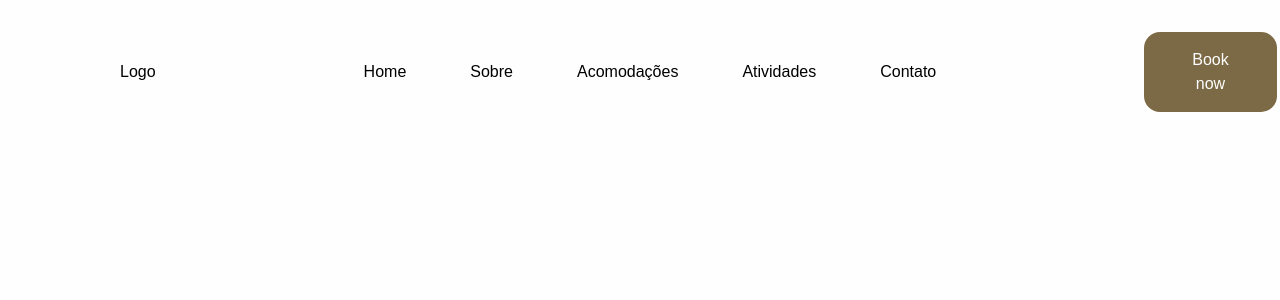
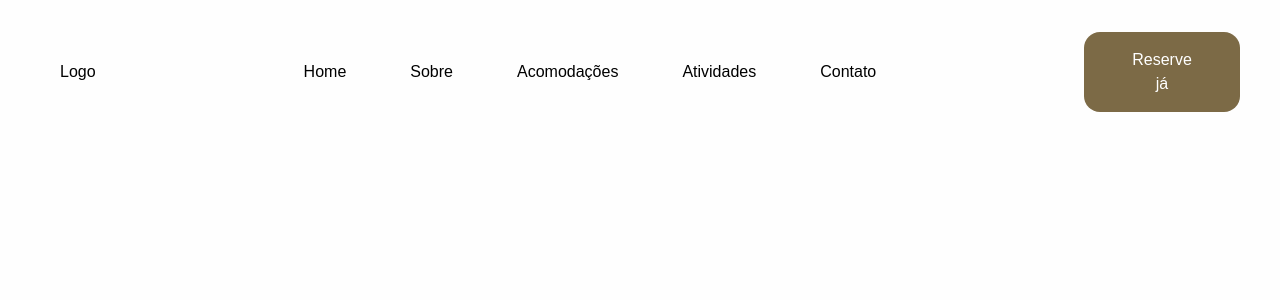
Before and after one commit to Buenohy/pousada-vista-da-mantiqueira, a Next.js app: page / in a window 1280 px wide. Shown: the top 300 px of the page. Built offline with nearby package versions, Linux system fonts and the light colour scheme.

Commit message:
feat: ui button

```diff
--- a/src/components/NavBat.tsx
+++ b/src/components/NavBat.tsx
@@ -2,7 +2,7 @@ import Button from './ui/Button';
 
 export default function NavBar() {
   return (
-    <div className="flex py-8 px-30 gap-52 items-center">
+    <div className="flex py-8 px-15 gap-52 items-center">
       <h2 className="text-black">Logo</h2>
       <div>
         <ol
--- a/src/components/ui/Button.tsx
+++ b/src/components/ui/Button.tsx
@@ -1,7 +1,7 @@
 export default function Button() {
   return (
-    <button className="text-white bg-[#7C6A46] py-4 px-12 rounded-2xl">
-      Book now
+    <button className="text-white bg-[#7C6A46] py-4 px-12 rounded-2xl text-center">
+      Reserve já
     </button>
   );
 }
```
